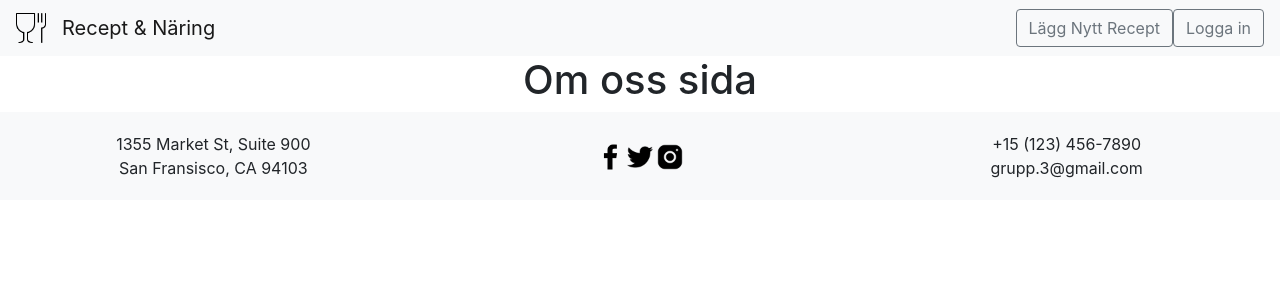
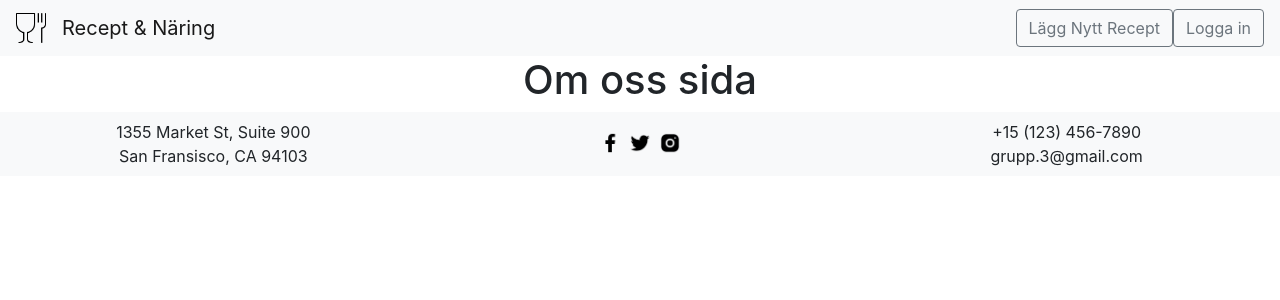
Before and after one commit to Soulsneezer/recept-naring, a React (Create React App) app in the folder client/: page /about in a window 1280 px wide. Shown: the top 300 px of the page. Built offline with nearby package versions, Linux system fonts and the light colour scheme.

Commit message:
footer done i think

```diff
--- a/client/src/App.css
+++ b/client/src/App.css
@@ -9,20 +9,17 @@
 
 /*----- Footer ------*/
 
-.footer-content-box{
-  margin-top:20px;
-  padding-bottom:20px;
-}
-.footer-content-box.icons{
-
-}
 .footer-content-box .icon{
   width:30px;
   height:30px;
+  cursor:pointer;
 }
 
-@media (min-width: 576px)  {
-  .footer-content-box.icons{
-    margin-top:30px;
+@media (max-width: 576px)  {
+  .footer-content-box{
+    height:50px;
+  }
+  .footer-content-box.icons .icon{
+    display:block;
   }
 }
--- a/client/src/components/footer.js
+++ b/client/src/components/footer.js
@@ -8,29 +8,34 @@
 
     render(){
         return(
-            <div className="container-fluid bg-light">
-                <div className="row">
-                    <div className="col-4">
+            <footer className="container-fluid bg-light">
+
+                <div className="row ">
+
+                    <div className="col-8 col-sm-4 p-2">
                         <div className="footer-content-box" >
                             1355 Market St, Suite 900 <br/>
                             San Fransisco, CA 94103
                         </div>
                     </div>
-                    <div className="col-4 order-3 order-sm-2">
+
+                    <div className="col-4 mt-3">
                         <div className="footer-content-box icons" >
-                            <img src={facebook} className="icon"></img>
-                            <img src={twitter} className="icon"></img>
-                            <img src={instagram} className="icon"></img>
+                            <a href="http://facebook.com"><img src={facebook} className="icon p-1"></img></a>
+                            <a href="http://twitter.com"><img src={twitter} className="icon p-1"></img></a>
+                            <a href="http://instagram.com"><img src={instagram} className="icon p-1"></img></a>
                         </div>
                     </div>
-                    <div className="col-4 order-sm-2">
+
+                    <div className="col-8 col-sm-4 p-2">
                         <div className="footer-content-box" >
                             +15 (123) 456-7890 <br/>
                             grupp.3@gmail.com
                         </div>
                     </div>
+
                 </div>
-            </div>
+            </footer>
         )
     }
 
```
